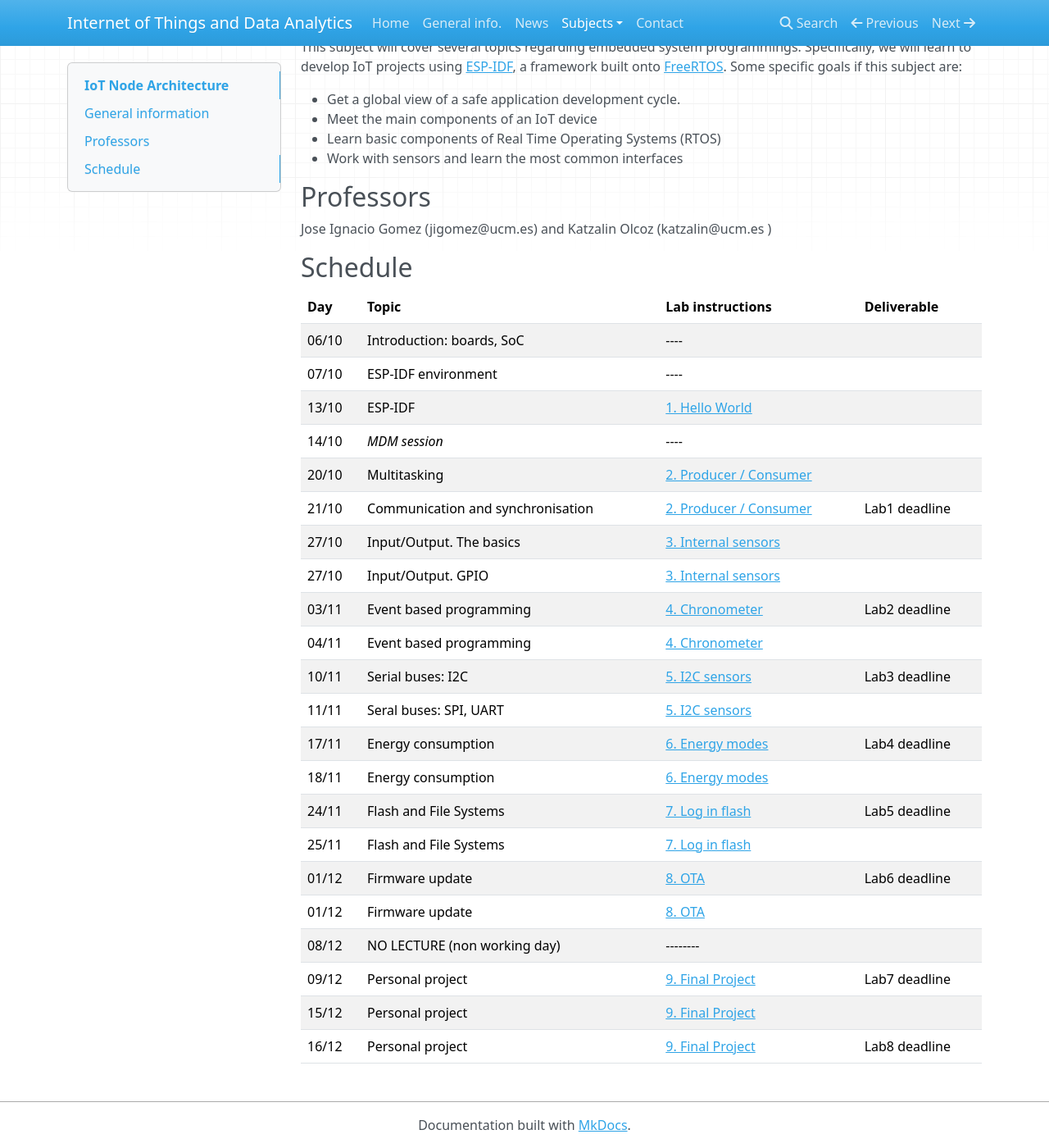
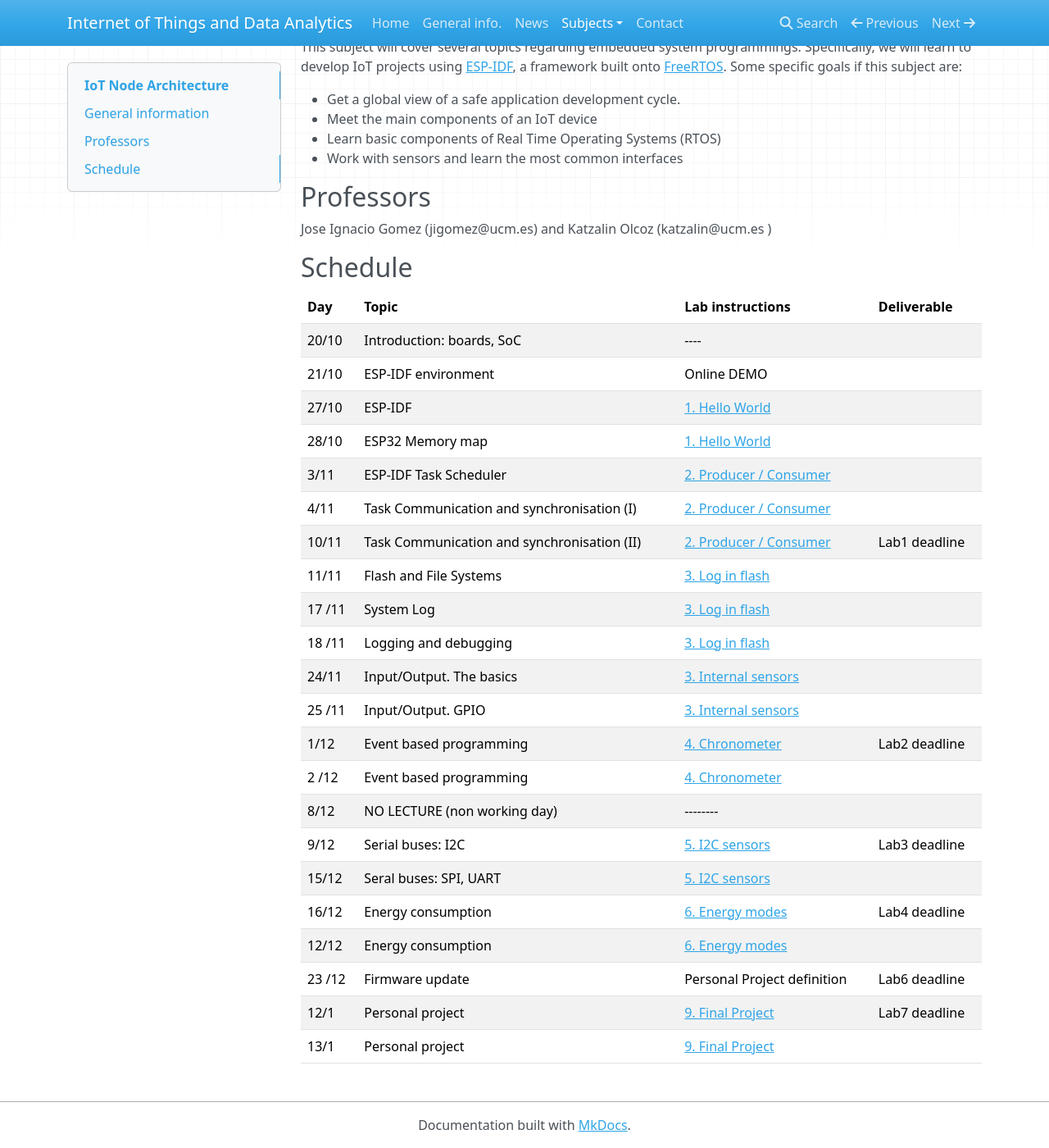
Before and after one commit to iot-da/iot-da.github.io, an MkDocs documentation site: the page built from docs/Subjects/IOTNA/index.md, in a window 1280 px wide and 1400 px high, scrolled down 136 px. Shown: the whole window at 82% size. Built offline with MkDocs 1.6.1, drawn with Linux system fonts in a browser that asks for light colours; nearby versions of some CDN libraries.

Commit message:
IOTNA update

```diff
--- a/docs/Subjects/IOTNA/index.md
+++ b/docs/Subjects/IOTNA/index.md
@@ -18,25 +18,25 @@ Jose Ignacio Gomez (jigomez@ucm.es) and Katzalin Olcoz  (katzalin@ucm.es )
 
 |    Day      | Topic                    |  Lab instructions   |  Deliverable   |
 |--------------|------------------------|-------------------------|-------------------|
-|06/10  | Introduction: boards, SoC  |  ----   |  |
-|07/10  | ESP-IDF environment  | ----  |          |
-|13/10  | ESP-IDF   | [1. Hello World ](P1/index.md)              | |
-|14/10  | *MDM session*  | ----             |         |
-|20/10  | Multitasking  | [2. Producer / Consumer ](P2/index.md)              |  |
-|21/10  | Communication and synchronisation  | [2. Producer / Consumer ](P2/index.md)    | Lab1 deadline  |
-|27/10  | Input/Output. The basics  | [3. Internal sensors](P3/index.md)                | |
-|27/10  | Input/Output. GPIO 	     | [3. Internal sensors](P3/index.md)                | |
-|03/11  | Event based programming | [4. Chronometer](P4/index.md)            | Lab2 deadline |
-|04/11  | Event based programming | [4. Chronometer](P4/index.md)            |  |
-|10/11  | Serial buses: I2C	  | [5. I2C sensors](P5/index.md)                |  Lab3 deadline |
-|11/11  | Seral buses: SPI, UART	  | [5. I2C sensors](P5/index.md)                | |
-|17/11  | Energy consumption           | [6. Energy modes](P6/index.md) |  Lab4 deadline |
-|18/11  | Energy consumption           | [6. Energy modes](P6/index.md) | |
-|24/11  | Flash and File Systems       |[7. Log in flash](P7/index.md) |  Lab5 deadline |
-|25/11  | Flash and File Systems       |[7. Log in flash](P7/index.md) | |
-|01/12  | Firmware update                 |[8. OTA](P8/index.md) |  Lab6 deadline |
-|01/12  | Firmware update                 |[8. OTA](P8/index.md) | |
-|08/12  | NO LECTURE (non working day)  | --------                                 | |
-|09/12  | Personal project                  | [9. Final Project](P9/index.md) |  Lab7 deadline |
-|15/12  | Personal project                  | [9. Final Project](P9/index.md) | |
-|16/12  | Personal project                  | [9. Final Project](P9/index.md) |  Lab8 deadline |
+| 20/10  | Introduction: boards, SoC  |  ----   |  |
+| 21/10  | ESP-IDF environment  | Online DEMO  |          |
+| 27/10  | ESP-IDF   			| [1. Hello World ](P1/index.md)              | |
+| 28/10  | ESP32 Memory map              | [1. Hello World ](P1/index.md)              | |
+| 3/11  | ESP-IDF Task Scheduler     | [2. Producer / Consumer ](P2/index.md)              |  |
+ |4/11  | Task Communication and synchronisation (I)  | [2. Producer / Consumer ](P2/index.md)    |   |
+ |10/11  | Task Communication and synchronisation (II)  | [2. Producer / Consumer ](P2/index.md)    | Lab1 deadline  |
+ |11/11  | Flash and File Systems       |[3. Log in flash](P7/index.md) |   |
+| 17 /11  | System Log       	|[3. Log in flash](P7/index.md) | |
+| 18 /11  | Logging and  debugging     |[3. Log in flash](P7/index.md) | |
+|24/11  | Input/Output. The basics  | [3. Internal sensors](P3/index.md)                | |
+|25 /11  | Input/Output. GPIO 	     | [3. Internal sensors](P3/index.md)                | |
+|  1/12  | Event based programming | [4. Chronometer](P4/index.md)            | Lab2 deadline |
+| 2 /12  | Event based programming | [4. Chronometer](P4/index.md)            |  |
+|8/12  | NO LECTURE (non working day)  | --------
+ |9/12  | Serial buses: I2C	  | [5. I2C sensors](P5/index.md)                |  Lab3 deadline |
+| 15/12  | Seral buses: SPI, UART	  | [5. I2C sensors](P5/index.md)                | |
+|16/12  | Energy consumption           | [6. Energy modes](P6/index.md) |  Lab4 deadline |
+|12/12 | Energy consumption           | [6. Energy modes](P6/index.md) | |
+|23 /12  | Firmware update                 | Personal Project definition|  Lab6 deadline |
+|12/1  | Personal project                  | [9. Final Project](P9/index.md) |  Lab7 deadline |
+|13/1  | Personal project                  | [9. Final Project](P9/index.md) | |
```
